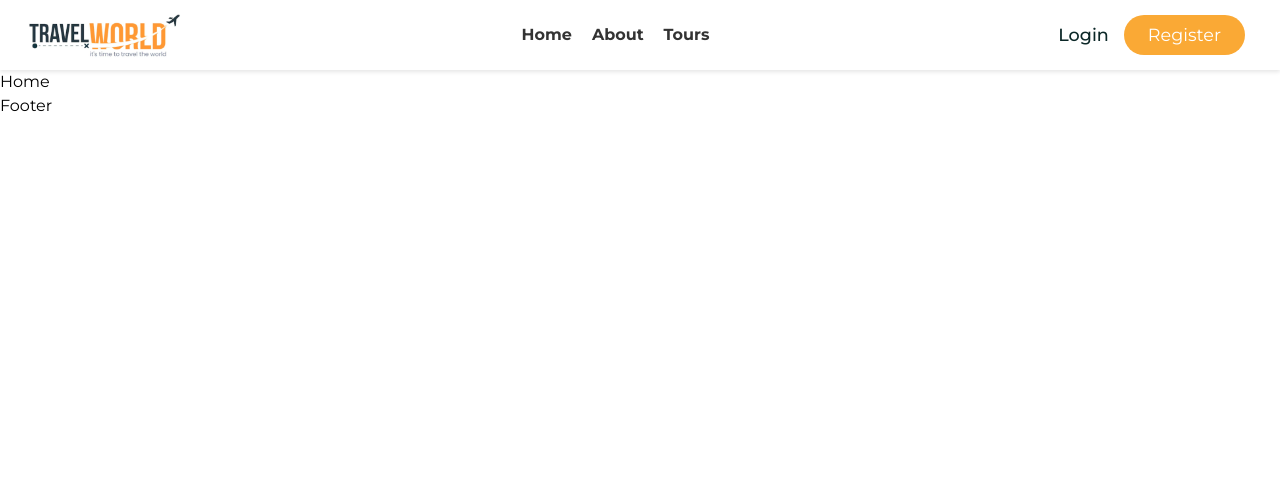
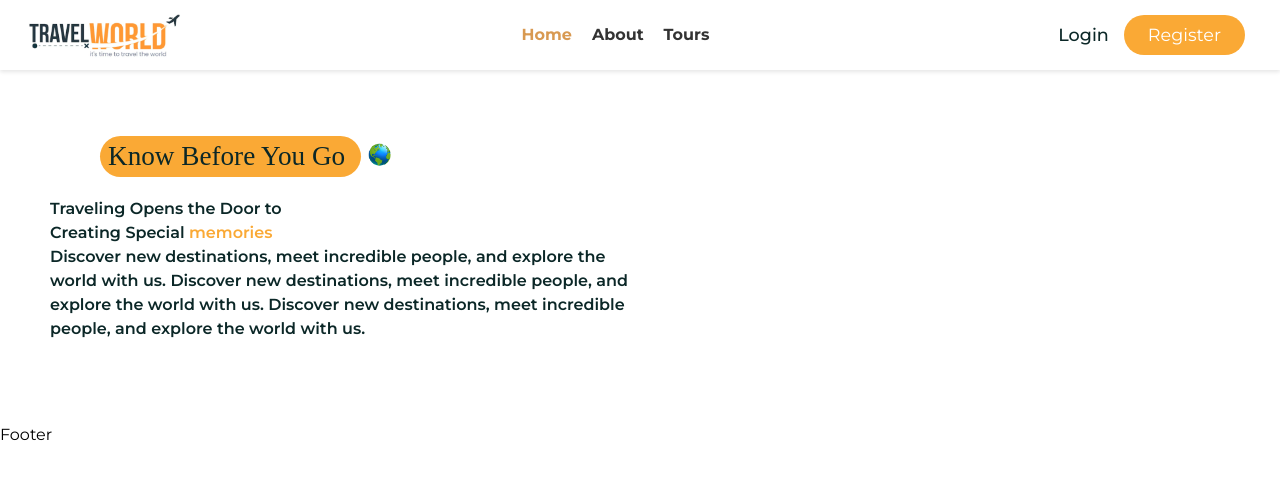
Before and after one commit to ApsaraWitharana/Travels-Management-System-Frontend, a React (Vite) app: page /home in a window 1280 px wide. Shown: the top 478 px of the page. Built offline with nearby package versions, Linux system fonts and the light colour scheme; a web font is replaced by a local one.

Commit message:
add-home page content update

```diff
--- a/src/components/header/Header.tsx
+++ b/src/components/header/Header.tsx
@@ -10,7 +10,7 @@ const nav_links=[
         display:'Home'
     },
     {
-        path:'#',
+        path:'/about',
         display:'About'
     },
     {
@@ -35,7 +35,7 @@ const Header = () => {
                            {
                                nav_links.map((item,index)=>(
                                    <li className="nav__item" key={index}>
-                                       <NavLink to={item.path}>{item.display}</NavLink>
+                                       <NavLink to={item.path} className={navClass => navClass.isActive ? "active__link" : ""}>{item.display}</NavLink>
                                    </li>
                                ))}
                        </ul>
--- a/src/components/header/header.css
+++ b/src/components/header/header.css
@@ -33,12 +33,16 @@
     color: #333;
     font-weight: bold;
     transition: color 0.3s ease;
+
 }
 
 .nav__item a:hover {
     color: #d89951;
 }
 
+.nav__item a.active__link {
+    color: #d89951;
+}
 .nav__right {
     display: flex;
     align-items: center;
@@ -70,3 +74,16 @@
 .primary__btn:hover {
     background-color: #d89951;
 }
+
+/*.sticky_header {*/
+/*    width: 100%;*/
+/*    height: 70px;*/
+/*    line-height: 70px;*/
+/*    background-color: white;*/
+/*    position: sticky;*/
+/*    top: 0;*/
+/*    left: 0;*/
+/*    box-shadow: 3px 3px 8px -3px rgba(0, 0, 0, 0.1);*/
+/*    z-index: 999;*/
+
+/*}*/
--- a/src/pages/Home.tsx
+++ b/src/pages/Home.tsx
@@ -1,7 +1,44 @@
-import  "react";
+import React from "react";
+import { Container, Row, Col } from "reactstrap";
+import Subtitle from "../shared/Subtitle.tsx";
+import '../styles/home.css'; // Import your CSS file
+
+import heroImg from '../assets/images/hero-img01.jpg'
+import heroImg2 from '../assets/images/hero-img02.jpg'
+import heroVideo from '../assets/images/hero-video.mp4'
+import worldImg from '../assets/images/world.png'
 
 const Home = () => {
-    return <div>Home</div>;
+    return (
+        <div>
+            {/*======hero section start =========*/}
+            <section>
+                <Container>
+                    <Row>
+                        <Col lg={6}>
+                            <div className='hero__content'>
+                                <div className='hero__subtitle'>
+                                    <Subtitle subtitle={'Know Before You Go'}/>
+                                    <img src={worldImg} alt=""/>
+                                </div>
+                                <h1>
+                                    Traveling Opens the Door to<h3> Creating Special{" "}
+                                    <span className='highlight'>memories</span>
+                                    </h3>
+                                </h1>
+                                <p>
+                                    Discover new destinations, meet incredible people, and explore the world with us.
+                                    Discover new destinations, meet incredible people, and explore the world with us.
+                                    Discover new destinations, meet incredible people, and explore the world with us.
+                                </p>
+                            </div>
+                        </Col>
+                    </Row>
+                </Container>
+            </section>
+            {/*======hero section end =========*/}
+        </div>
+    );
 }
 
 export default Home;
--- /dev/null
+++ b/src/shared/Subtitle.tsx
@@ -0,0 +1,11 @@
+import  'react';
+
+const Subtitle = ({ subtitle }) => {
+    return (
+        <div>
+            <h3 className="section__subtitle">{subtitle}</h3>
+        </div>
+    );
+};
+
+export default Subtitle;
--- /dev/null
+++ b/src/styles/home.css
@@ -0,0 +1,31 @@
+@tailwind base;
+@tailwind components;
+@tailwind utilities;
+
+
+.hero__subtitle {
+    display: flex;
+    align-items: center;
+    margin-bottom: 20px;
+    margin-left: 50px;
+    text-align: right;
+    margin-right: 50%;
+}
+.hero__subtitle img{
+    width: 2.3rem;
+    height: 2.3rem;
+
+}
+.hero__content {
+    font-size:1rem;
+    font-weight: 600;
+    margin-top: 1rem;
+    margin-bottom: 2rem;
+    color: var(--heading-color);
+    margin-left: 50px;
+    margin-right: 50%;
+}
+.hero__content h1 .highlight{
+    color: var(--secondary-color);
+
+}
```
